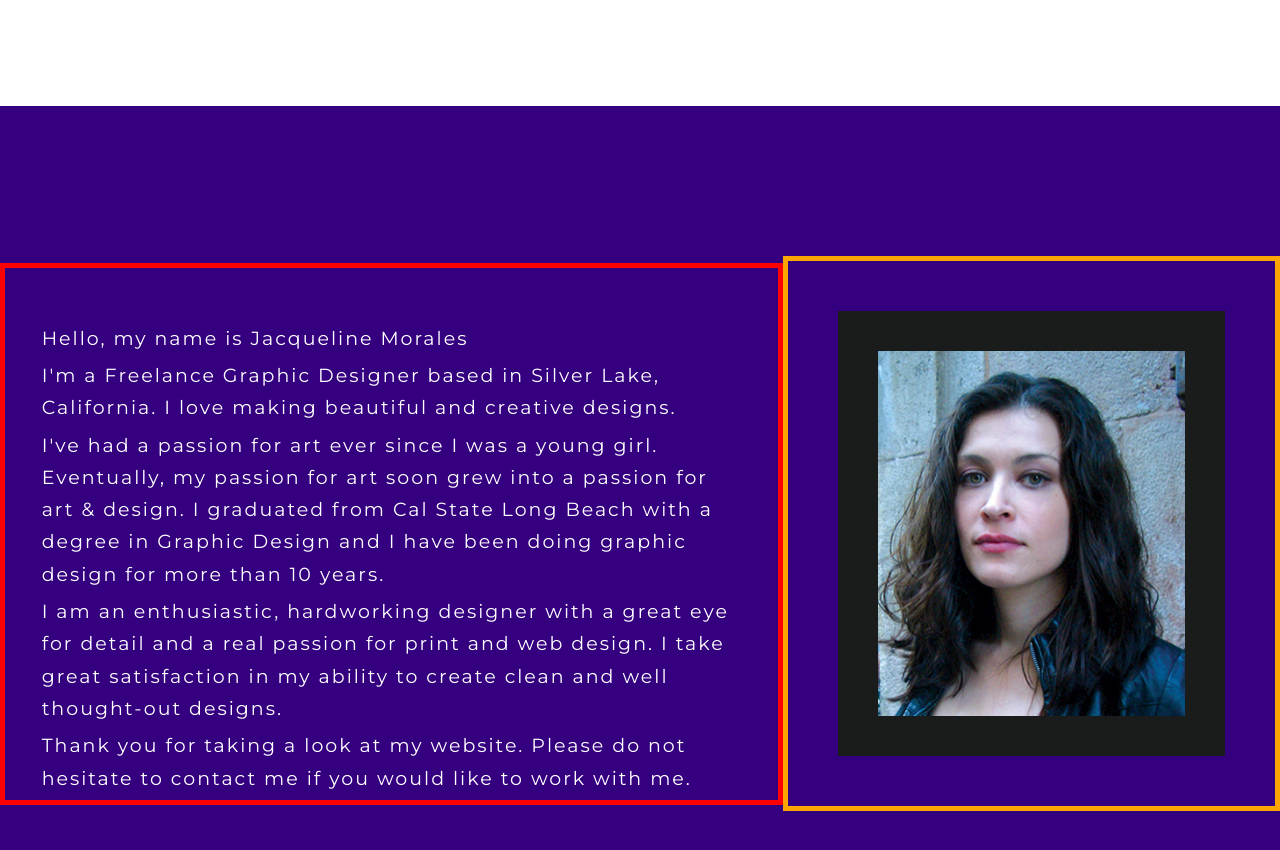
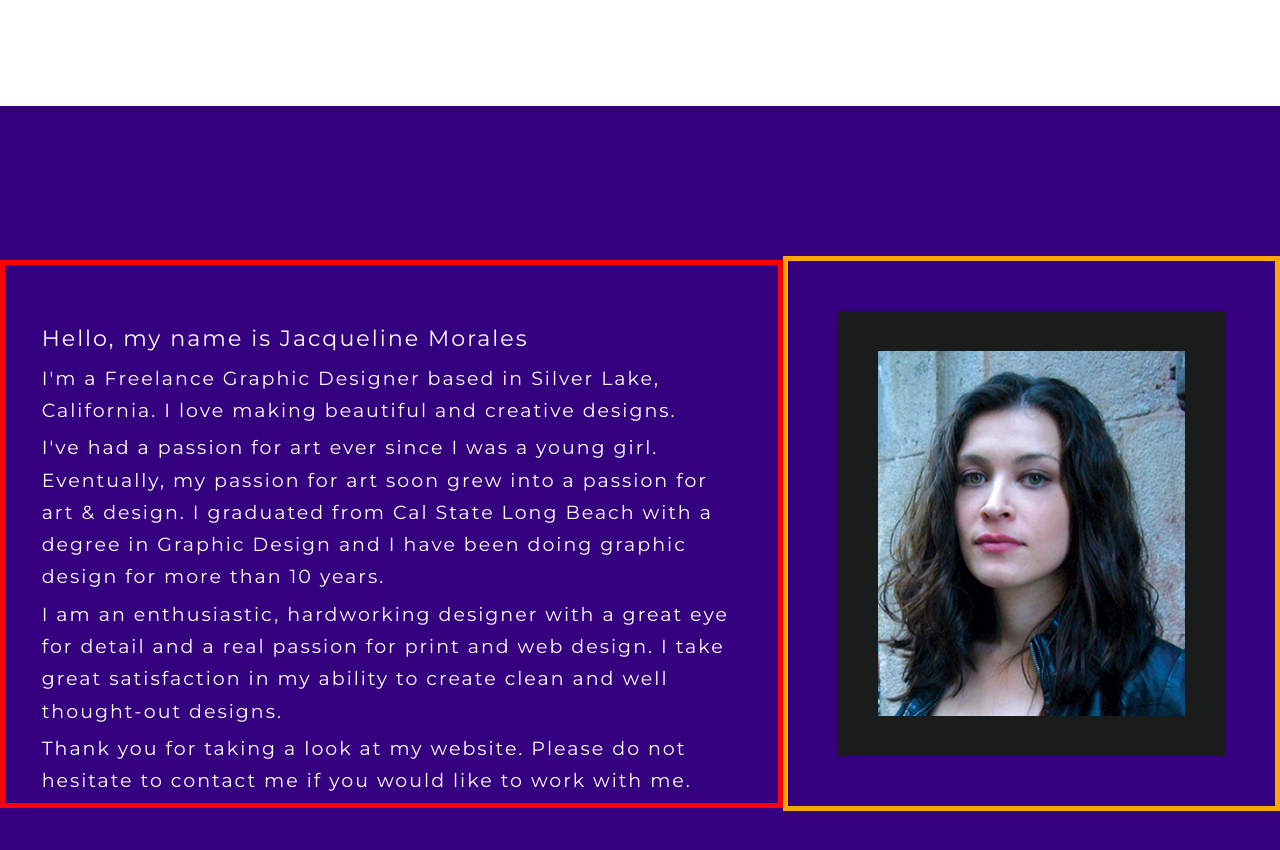
Before and after one commit to zeny11-11/jmorales, a Jekyll site: the page built from index.html, in a window 1280 px wide and 900 px high, scrolled down 4169 px. Shown: the top 850 px of the window. Built offline with Jekyll 4.4.1, drawn with Linux system fonts in a browser that asks for light colours; nearby versions of some CDN libraries; some web fonts are replaced; Markdown is read by kramdown in place of the engine named in the settings.

Commit message:
Update index.html

```diff
--- a/index.html
+++ b/index.html
@@ -360,7 +360,7 @@ layout: default
 
 
 <div class="about_div1">
-<p style="font-size 1.17em";>Hello, my name is Jacqueline Morales</p>
+<p style="font-size:1.17em";>Hello, my name is Jacqueline Morales</p>
 <p>
 
 I'm a Freelance Graphic Designer based in Silver Lake, California.
```
